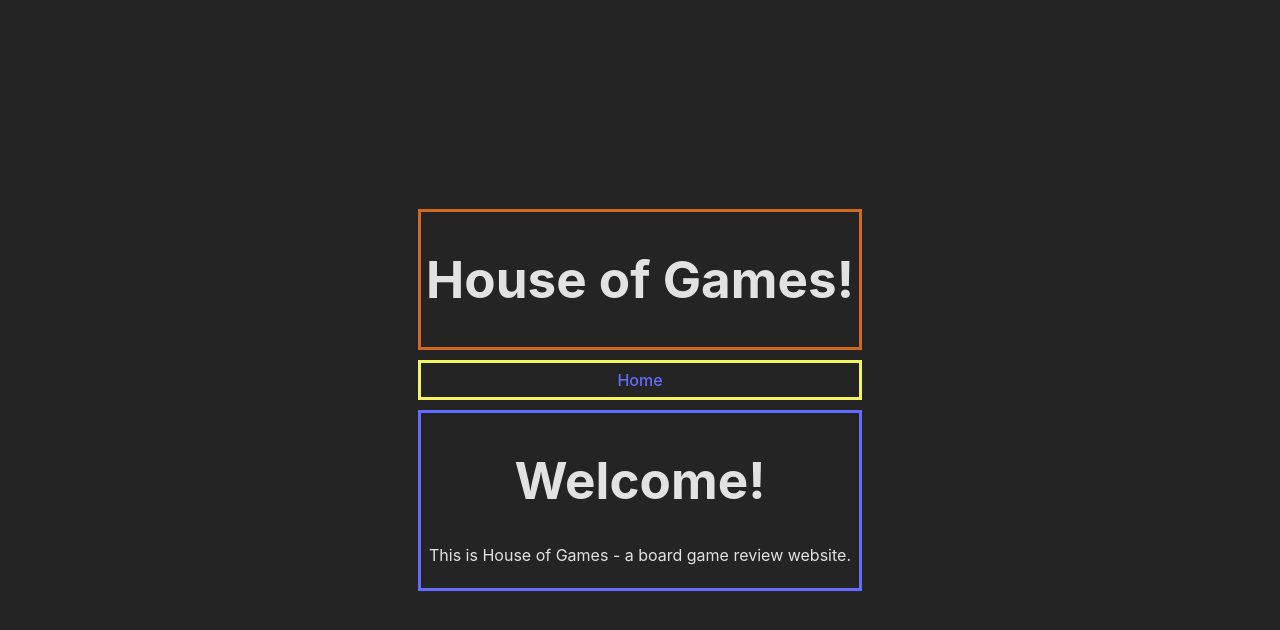
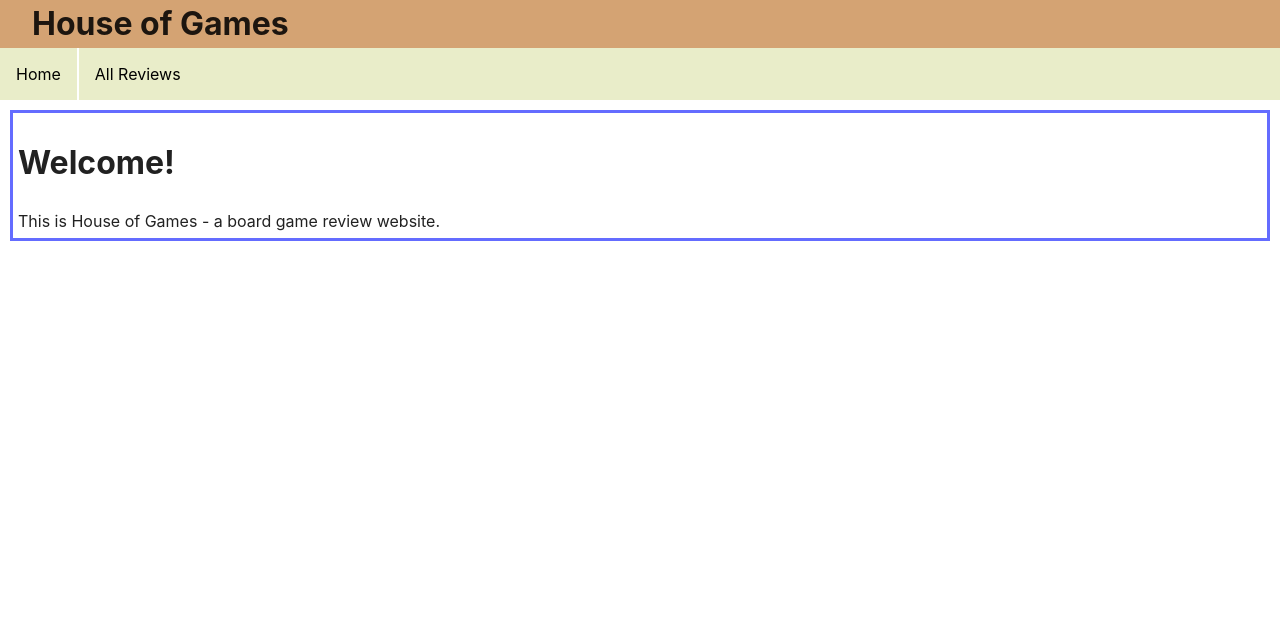
Before and after one commit to be-part/BP-NC-Games-Frontend, a React (Vite) app: page / in a window 1280 px wide. Shown: the top 630 px of the page. Built offline with nearby package versions, Linux system fonts and the light colour scheme.

Commit message:
add T4 get all reviews feature

```diff
--- a/src/App.css
+++ b/src/App.css
@@ -1,30 +1,101 @@
-#root {
-  max-width: 1280px;
-  margin: 0 auto;
-  padding: 2rem;
-  text-align: center;
+/* Header CSS */
+.Header {
+  width:100%;
+  background-color:rgb(212, 163, 115);
 }
 
+.HeaderContent {
+  margin: 0 auto;
+  width: 95%;
+  text-align: left;
+}
 
+/* Navigation Bar CSS */
+.Nav {
+  list-style-type: none;
+  margin: 0;
+  padding: 0;
+  overflow: hidden;
+  background-color: rgb(233, 237, 201);
+}
+
+.NavOption {
+  float: left;
+  display: block;
+  color: rgb(0, 0, 0);
+  text-align: center;
+  padding: 14px 16px;
+  text-decoration: none;
+}
+
+.NavOption:hover {
+  background-color: rgb(204, 213, 174);
+  color: rgb(31, 32, 31);
+}
+
+.NavOption {
+  border-right: 2px solid #ffffff;
+}
+
+.NavOption:last-child {
+  border-right: none;
+}
+
+/* Home CSS */
 .Home {
   border: 3px solid #646cff;
   margin: 10px;
   padding: 5px;
 }
 
-.Nav {
-  border: 3px solid#f2f460;
+/* ReviewsList CSS */
+.ReviewsList {
+  border: 3px solid rgb(212, 163, 115);
   margin: 10px;
-  padding: 5px;
+  padding: 10px;
+  list-style: none;
+  display:flex;
+  text-align: left;
+  flex-wrap: wrap;
+  flex-direction: row;
+
 }
 
-.Header {
-  border: 3px solid chocolate;
+.ReviewsListTitle {
   margin: 10px;
-  padding: 5px;
+  padding: 10px;
+  text-align: center;
+}
+
+/* ReviewCard CSS */
+.ReviewListItem {
+  border: 3px solid rgb(204, 213, 174);
+  background-color: rgb(233, 237, 201);
+  margin: 5px;
+  padding: 10px;
+}
+
+.RCTitle {
+  background: rgb(173, 193, 120);
+  padding: 1rem;
+  margin-left: auto;
+  margin-right: auto;
+  text-align:center;
+  font-size: 100%;
+}
+
+.RCImage {
+  margin: 1rem;
+  border-radius: 8px;
+  width: 150px;
+  height: 120px;
 }
 
 
+/* Loading CSS */
+.Loading {
+  text-align: center;
+}
 
 /* .logo.react:hover {
   filter: drop-shadow(0 0 2em #61dafbaa);
--- a/src/App.jsx
+++ b/src/App.jsx
@@ -5,6 +5,7 @@ import { Routes, Route } from "react-router-dom";
 import Header from './Components/Header'
 import Nav from './Components/Nav'
 import Home from './Components/Home'
+import ReviewsList from './Components/ReviewsList';
 
 
 function App() {
@@ -15,6 +16,7 @@ function App() {
       <Nav />
         <Routes>
           <Route path="/" element={<Home />} />
+          <Route path="/reviews" element={<ReviewsList />} />
         </Routes>
     </>
   )
--- a/src/Components/Api.js
+++ b/src/Components/Api.js
@@ -3,3 +3,9 @@ import axios from "axios"
 const ncgamesAPI = axios.create({
     baseURL: 'https://nc-games-bp.onrender.com/api/'
 })
+
+export function GetReviews() {
+    return ncgamesAPI.get(`/reviews`).then((res) => {
+        return res.data
+    }).catch((err) => { console.log(err, "<- GetReviews") })
+}
--- a/src/Components/Header.jsx
+++ b/src/Components/Header.jsx
@@ -1,6 +1,6 @@
 function Header (){
     return (<main className ="Header">
-    <h1>House of Games!</h1>
+    <header><h1 className="HeaderContent">House of Games</h1></header>
     </main>)
     }
     export default Header
--- a/src/Components/Nav.jsx
+++ b/src/Components/Nav.jsx
@@ -3,7 +3,8 @@ import { Link } from "react-router-dom";
 function Nav() {
   return (
     <nav className="Nav">
-      <Link to="/">Home</Link>
+      <Link to="/" className="NavOption">Home</Link>
+      <Link to="/reviews" className="NavOption">All Reviews</Link>
     </nav>
   );
 }
--- /dev/null
+++ b/src/Components/ReviewCard.jsx
@@ -0,0 +1,20 @@
+function ReviewCard ({key, gameTitle, username, image, createdAt, votes, designer, category, commentCount}) {
+
+    return (
+
+        <li className="ReviewListItem"key={key}>
+            <h3 className="RCTitle">{gameTitle}</h3>
+            <img className="RCImage" src={image} alt={gameTitle}/>
+            <p className="RCUsername">  Review added by: {username} </p>
+            <p className="RCCreatedAt"> Submitted on: {createdAt} </p>
+            <p className="RCVotes"> Votes: {votes} </p>
+            <p className="RCDesigner"> Game designer: {designer} </p>
+            <p className="RCCategory"> Category: {category} </p>
+            <p className="RCCommentCount"> Comments: {commentCount} </p>
+        </li>
+
+    );
+
+    }
+
+    export default ReviewCard
--- /dev/null
+++ b/src/Components/ReviewsList.jsx
@@ -0,0 +1,44 @@
+import {useState, useEffect} from "react"
+import { GetReviews } from "./Api";
+import ReviewCard from "./ReviewCard";
+
+function ReviewsList (){
+
+    const [reviewsList, setReviewsList] = useState([]);
+    const [isLoading, setIsLoading] = useState(true);
+
+    useEffect(() => {
+        GetReviews().then(({reviews}) => {
+            setReviewsList(reviews);
+            setIsLoading(false);
+        })
+    }, []);
+
+    if (isLoading) return <p className="Loading"> Loading... </p>
+
+    return (<>
+
+    <h2 className="ReviewsListTitle">All Board Game Reviews</h2>
+    <ul className ="ReviewsList">
+
+    {reviewsList.map(({review_id, title, owner, review_img_url, created_at, votes, designer, category, comment_count}) => {
+        return (<ReviewCard
+        key={review_id}
+        gameTitle={title}
+        username={owner}
+        image={review_img_url}
+        createdAt={created_at}
+        votes={votes}
+        designer={designer}
+        category={category}
+        commentCount={comment_count}
+        />
+        );
+    })}
+
+    </ul>
+
+    </>)
+}
+
+export default ReviewsList
--- a/src/index.css
+++ b/src/index.css
@@ -1,11 +1,20 @@
+html,
+body {
+  margin: 0;
+}
+
+p {
+  margin: 0px;
+}
+
 :root {
   font-family: Inter, system-ui, Avenir, Helvetica, Arial, sans-serif;
   line-height: 1.5;
   font-weight: 400;
 
   color-scheme: light dark;
-  color: rgba(255, 255, 255, 0.87);
-  background-color: #242424;
+  color: rgba(0, 0, 0, 0.87);
+  background-color: #ffffff;
 
   font-synthesis: none;
   text-rendering: optimizeLegibility;
@@ -14,27 +23,6 @@
   -webkit-text-size-adjust: 100%;
 }
 
-a {
-  font-weight: 500;
-  color: #646cff;
-  text-decoration: inherit;
-}
-a:hover {
-  color: #535bf2;
-}
-
-body {
-  margin: 0;
-  display: flex;
-  place-items: center;
-  min-width: 320px;
-  min-height: 100vh;
-}
-
-h1 {
-  font-size: 3.2em;
-  line-height: 1.1;
-}
 
 button {
   border-radius: 8px;
```
